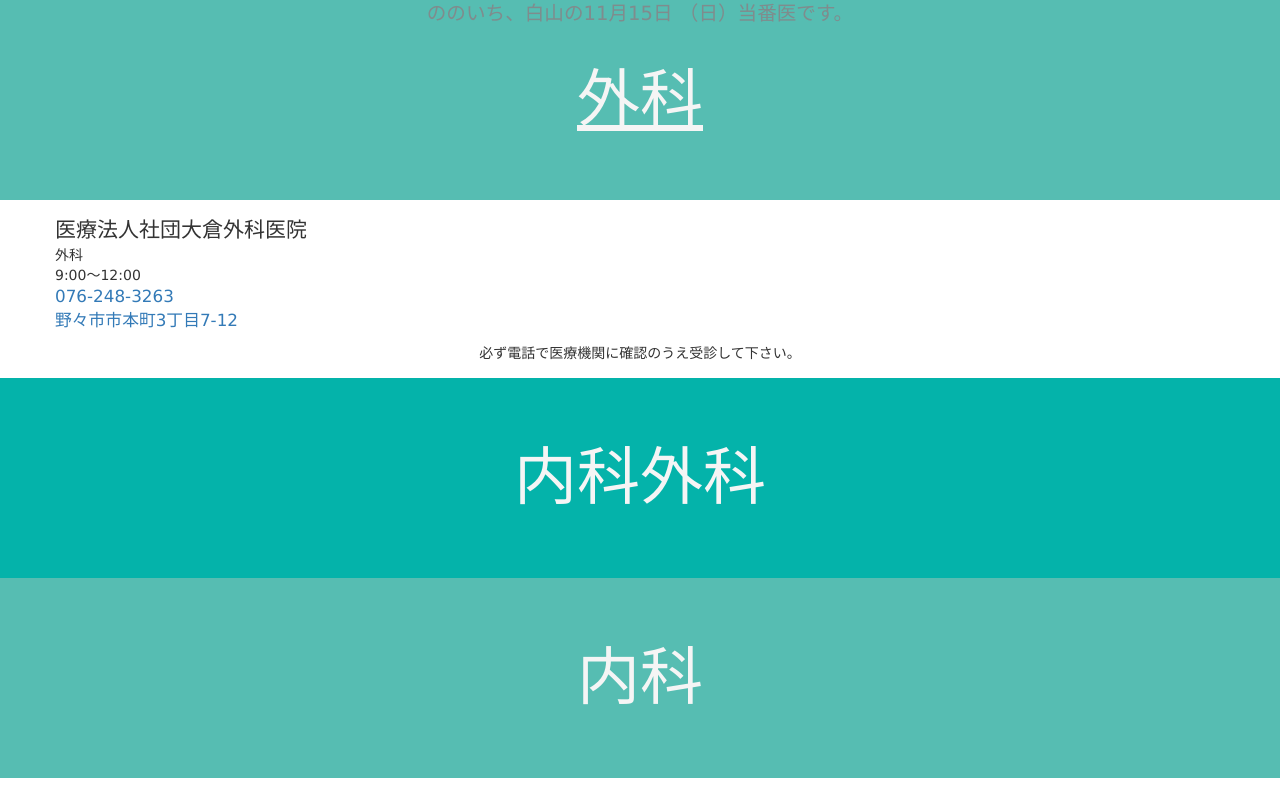
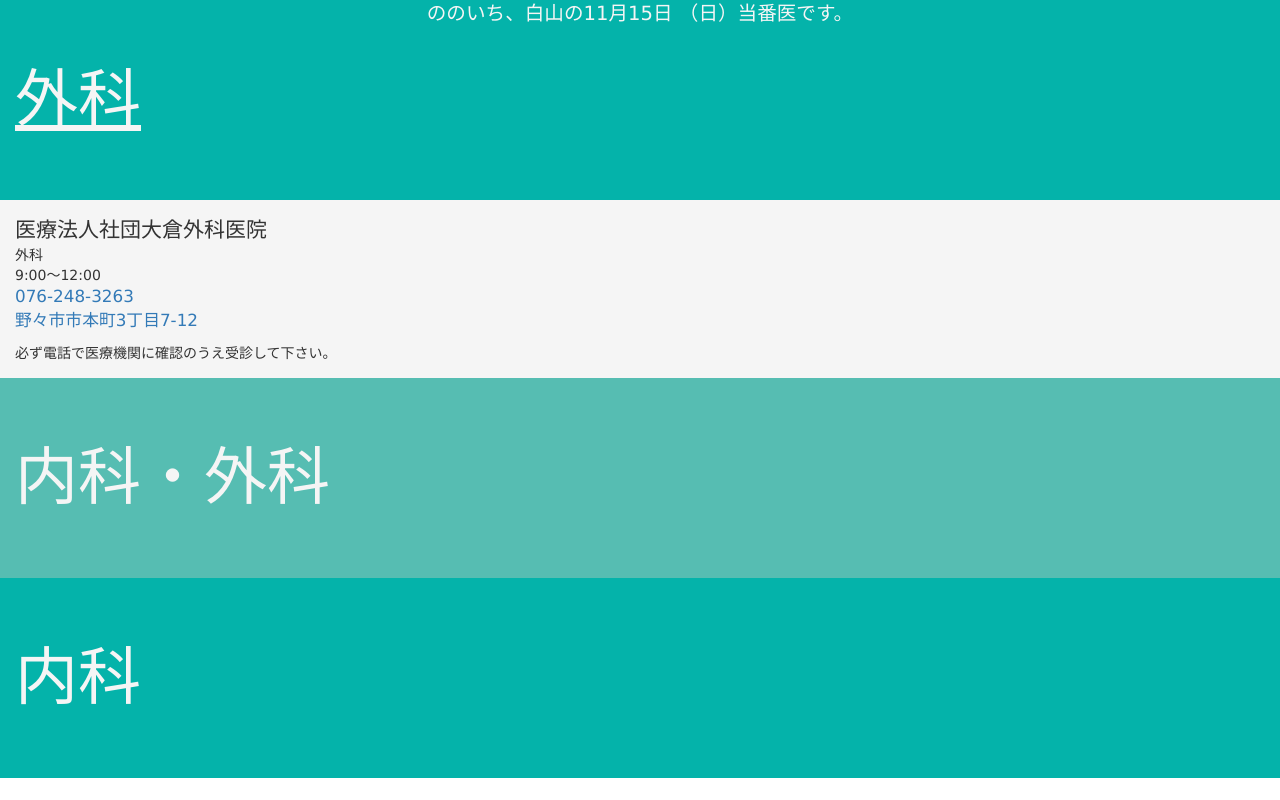
Before and after one commit to 50river/holiday_doctor, a plain HTML site: page index.html in a window 1280 px wide. Both pictures are taken after a click on the link "外科". Shown: the part 200-1000 px from the top of the page. Drawn offline with nearby package versions, Linux system fonts and the light colour scheme; no server answers.

Commit message:
デザイナのアドバイスに合わせて修正

```diff
--- a/css/custom.css
+++ b/css/custom.css
@@ -13,27 +13,33 @@ a:hover { text-decoration: none;}
   position:fixed; z-index:100;
   text-align: center;
   width: 100%;
-  color: #7f8c8d;
+  color: #f5f5f5;
 }
 .name{font-size:1.5em;}
 .check{
   width: 100%;
-  text-align: center;
+  text-align: left;
 }
 .panel-title{
   color: #f5f5f5;
   font-size: 4.5em;
   display: table-cell;
   vertical-align: middle;
-  text-align: center;
+  text-align: left;
+}
+ul{
+  padding-left:0;
 }
 .panel-heading{
   display:table;
   width: 100%;
 }
+.panel-body{
+  background-color: #f5f5f5;
+}
 .panel-heading.c0{
+  background-color: #04b3aa;
+}
+.panel-heading.c1{
   background-color: #56bdb2;
 }
-.panel-heading.c1{
-  background-color: #04b3aa;
-}
--- a/js/main.js
+++ b/js/main.js
@@ -18,7 +18,7 @@ function jsonLoaded(response){
 
     for (var i = 0; i < len; i++) {
       // \nは  「スペース,改行」ではなく。なぜか「文字コード160と改行」
-      cat[i] = response.results.collection1[i].category.replace(" \n" , "" ) ;
+      cat[i] = response.results.collection1[i].category.replace(" \n" , "・" ) ;
       if (cat_check != cat[i]) {
         cat_check = cat[i];
         k++;
```
